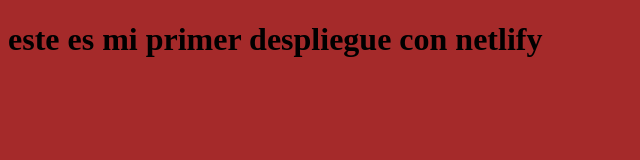
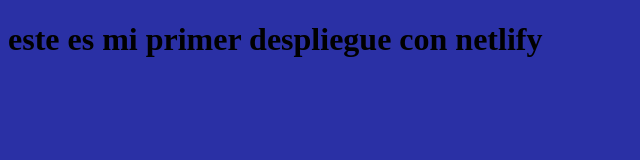
Before and after one commit to juannnss/Mi-segundo-repositorio, a plain HTML site: page index.html in a window 1280 px wide. Shown: the whole page, without its empty margins (0-640 px from the left). Drawn offline with Linux system fonts and the light colour scheme.

Commit message:
cambiando index

```diff
--- a/index.html
+++ b/index.html
@@ -6,7 +6,7 @@
     <title>Document</title>
     <style>
         html, body {
-        background-color: brown;
+        background-color: rgb(42, 48, 165);
         }
     </style>
 </head>
```
